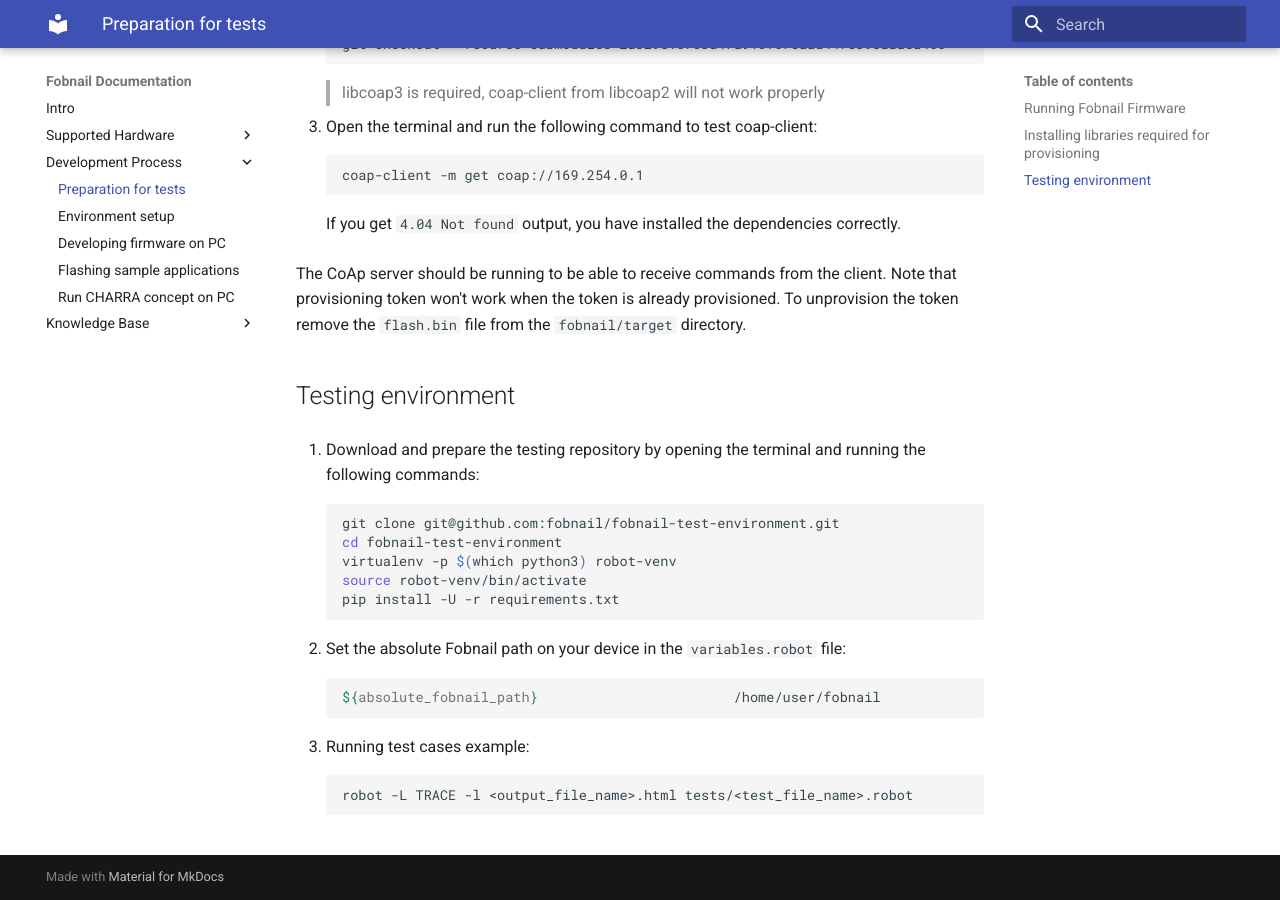
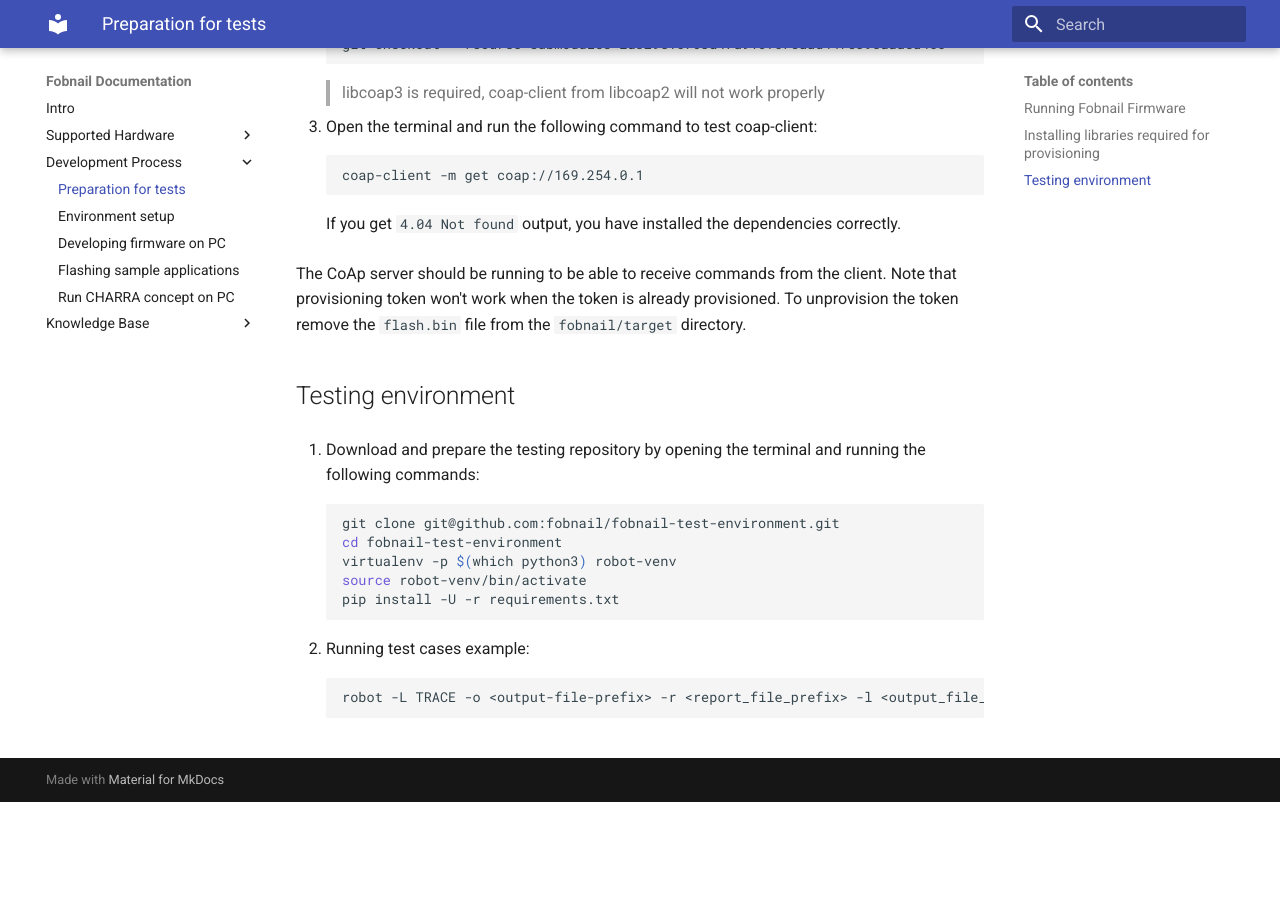
Before and after one commit to fobnail/docs, an MkDocs documentation site: the page built from docs/preparation_for_tests.md, in a window 1280 px wide and 900 px high, scrolled down 1537 px. Built offline with MkDocs 1.6.1 and Material for MkDocs 9.7.7, drawn with Linux system fonts in a browser that asks for light colours; after the commit the page ends 2339 px from its top, so only the background shows below that.

Commit message:
docs/preparation_for_tests.md: update testing enviroment section
Signed-off-by: Kamil Pokornicki <kamil.pokornicki@3mdeb.com>

````diff
--- a/docs/preparation_for_tests.md
+++ b/docs/preparation_for_tests.md
@@ -105,14 +105,8 @@
     pip install -U -r requirements.txt
     ```
 
-1. Set the absolute Fobnail path on your device in the `variables.robot` file:
-
-    ```bash
-    ${absolute_fobnail_path}                        /home/user/fobnail
-    ```
-
 1. Running test cases example:
 
     ```bash
-    robot -L TRACE -l <output_file_name>.html tests/<test_file_name>.robot
+    robot -L TRACE -o <output-file-prefix> -r <report_file_prefix> -l <output_file_name>.html -v absolute_fobnail_path:<path_to_fobnail> tests/<test_file_name>.robot
     ```
````
